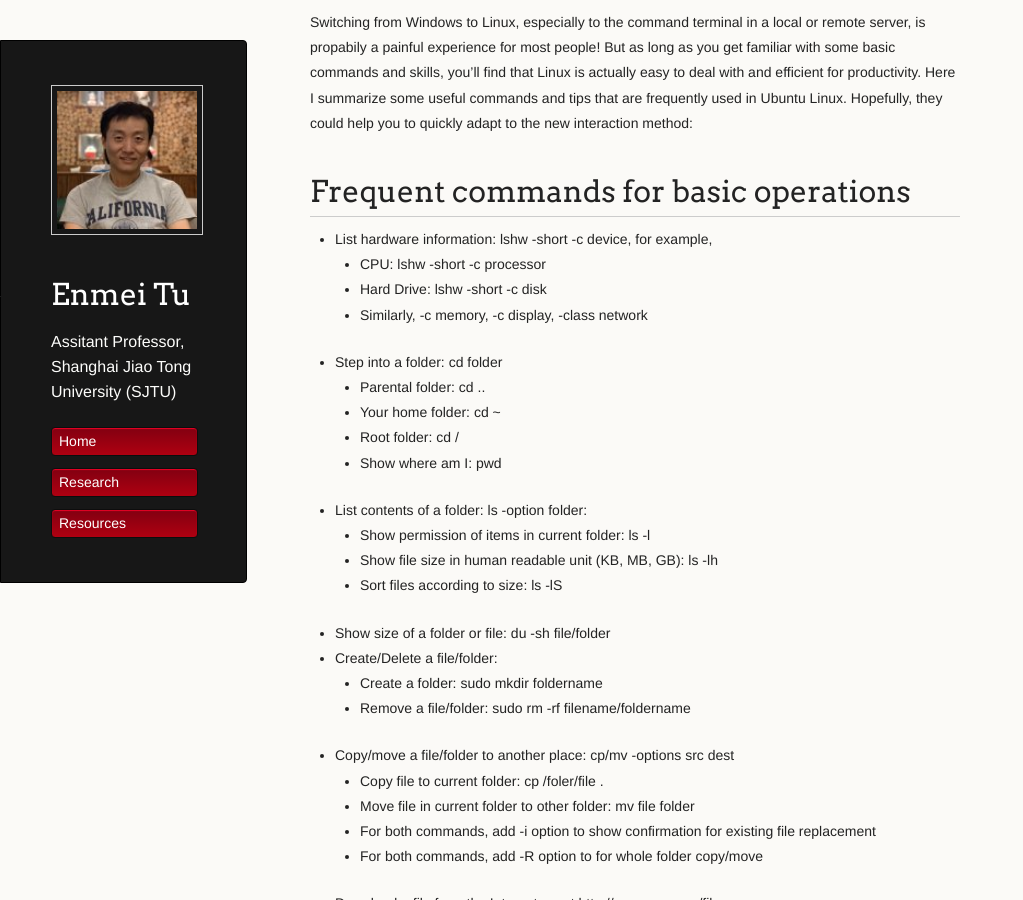
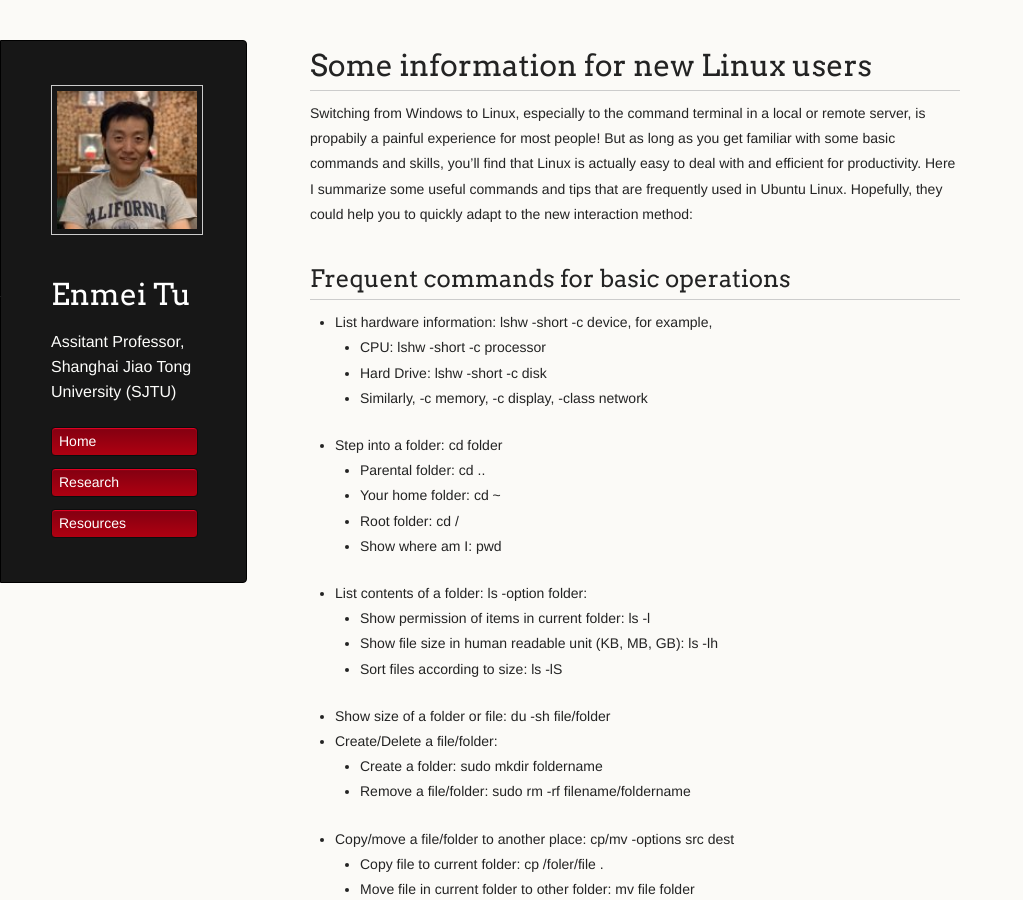
Before and after one commit to hellotem/enmeitu.github.io, a Jekyll site: the page built from resource/linux.md, in a window 1280 px wide and 900 px high. Shown: the whole window, without its empty margins (0-1023 px from the left). Built offline with Jekyll 4.4.1, drawn with Linux system fonts in a browser that asks for light colours; our own code applies the rules of GitHub Pages for plain Markdown files.

Commit message:
Update linux.md

```diff
--- a/resource/linux.md
+++ b/resource/linux.md
@@ -1,5 +1,7 @@
+# Some information for new Linux users
+
 Switching from Windows to Linux, especially to the command terminal in a local or remote server, is propabily a painful experience for most people! But as long as you get familiar with some basic commands and skills, you'll find that Linux is actually easy to deal with and efficient for productivity.  Here I summarize some useful commands and tips that are frequently used in Ubuntu Linux. Hopefully, they could help you to quickly adapt to the new interaction method:
-# Frequent commands for basic operations
+## Frequent commands for basic operations
  * List hardware information: lshw -short -c device, for example,
    - CPU: lshw -short -c processor
    - Hard Drive: lshw -short -c disk
@@ -28,7 +30,7 @@ Switching from Windows to Linux, especially to the command terminal in a local o
   * Show disk space: df -Th
   * Install/uninstall a application: sudo apt install/remove appname
 
-# Tips for operating a sever remotely
+## Tips for operating a sever remotely
 * Connect to your remote sever:
   - a) Install openssh on your server and start it;
   - b) Check your server IP by *ip -a* and write it down;
@@ -39,7 +41,7 @@ Switching from Windows to Linux, especially to the command terminal in a local o
   - c) Replace pscp with scp if your local computer is Ubuntu or Mac
 ** Most data and code could be downloaded from internet, so you don't have to transfer everything from you local computer.    You can download them by the command: wget http://xyz.com/file or git clone https://github.com/xyz/myrepo.git
 
-# Skills for machine learning practioners to running codes on a remote server
+## Skills for machine learning practioners to running codes on a remote server
 * Run your python algorithm:
   - a) Activate your conda environment by: conda activate base;
   - b) Step into the folder containing your algorithm coder;
```
